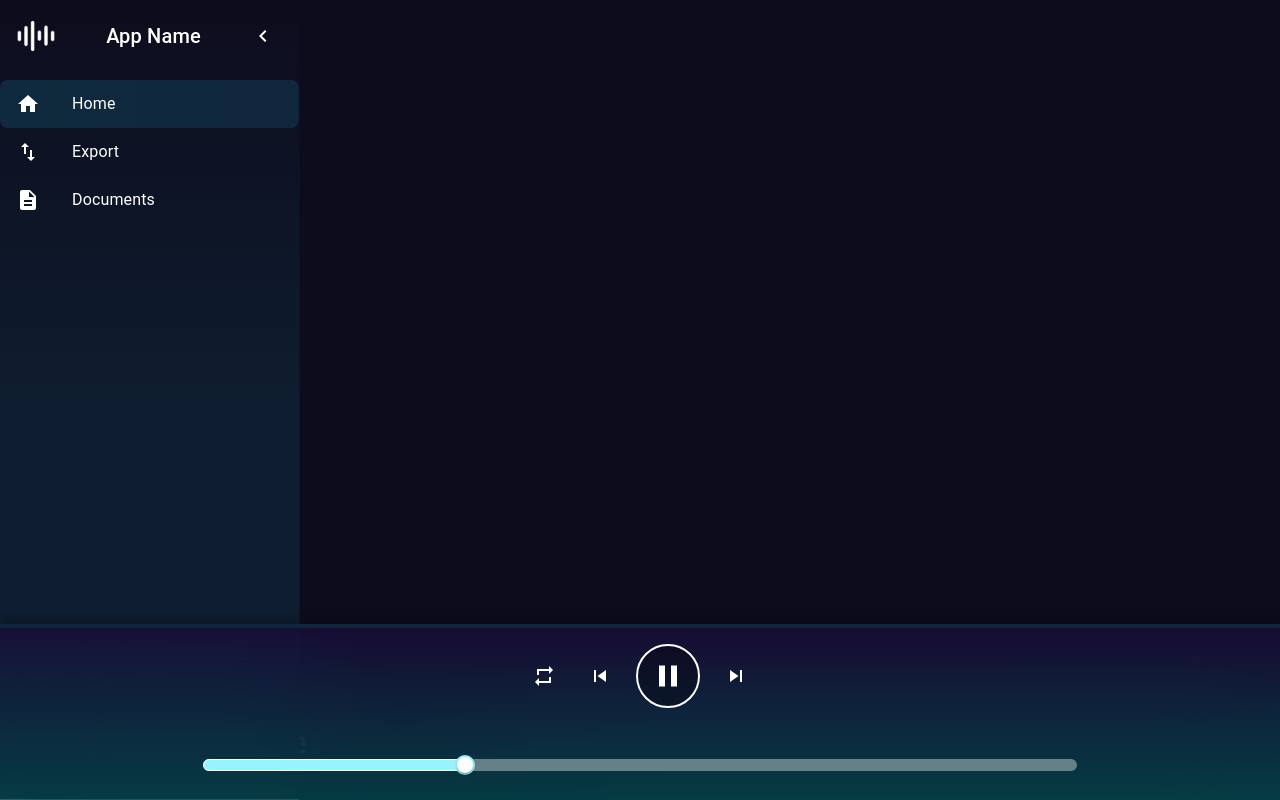
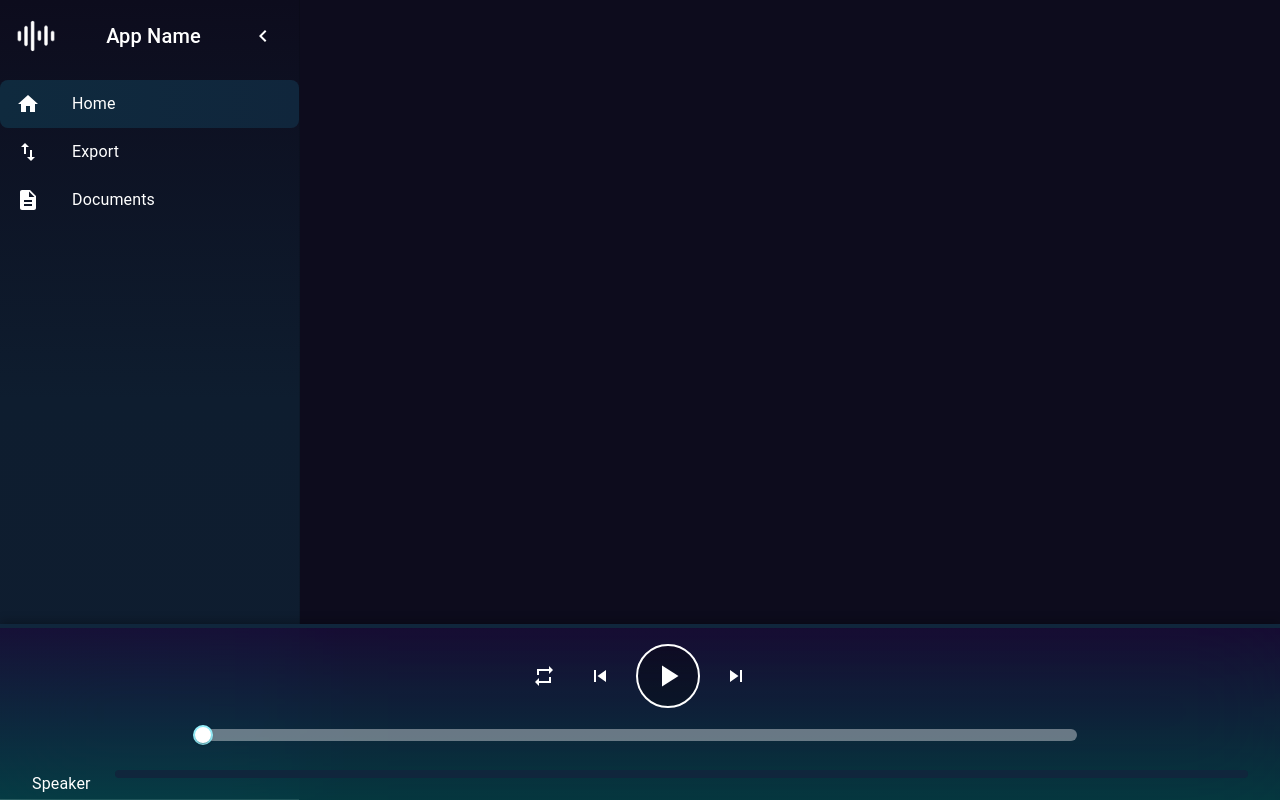
Before and after one commit to KaterinaSmilevska/SpeakerDiarizationFrontend, a React (Create React App) app in the folder speaker-diarization-frontend/: page / in a window 1280 px wide. Built offline with nearby package versions, Linux system fonts and the light colour scheme.

Commit message:
Testing the Speaker Sound Wave Form

```diff
--- a/speaker-diarization-frontend/src/components/App/App.jsx
+++ b/speaker-diarization-frontend/src/components/App/App.jsx
@@ -2,7 +2,7 @@ import React from 'react';
 import { BrowserRouter as Router, Route, Routes } from 'react-router-dom';
 import Navigation from '../Navigation/Navigation';
 import Home from '../Home/Home';
-import AudioPlayer from '../Player/AudioPlayer';
+import AudioPlayer from "../Player/AudioPlayer";
 
 const App = () => {
     return (
@@ -11,7 +11,7 @@ const App = () => {
                 <Navigation />
                 <main style={{ flexGrow: 1, display: 'flex', flexDirection: 'column' }}>
                     <Routes>
-                        <Route path="/" element={<Home />} />
+                        <Route path="/home" element={<Home />} />
                         <Route path="/export" />
                         <Route path="/documents" />
                     </Routes>
--- a/speaker-diarization-frontend/src/components/Home/Home.jsx
+++ b/speaker-diarization-frontend/src/components/Home/Home.jsx
@@ -1,11 +1,19 @@
 import React from "react";
 import { Box, Typography } from "@mui/material";
+import AudioPlayer from "../Player/AudioPlayer";
+
+// Static Data: Simulating JSON response from backend
+const speakers = [
+    { name: "Speaker 1", startTime: 5.0, endTime: 10.0 },
+    { name: "Speaker 2", startTime: 12.0, endTime: 15.0 },
+    { name: "Speaker 3", startTime: 20.0, endTime: 25.0 },
+];
 
 const Home = () => {
     return (
         <Box
             sx={{
-                background: 'linear-gradient(135deg, #0D0C1D, #0E1D2F, #0F1D30)', // Adjusted gradient
+                background: 'linear-gradient(135deg, #0D0C1D, #0E1D2F, #0F1D30)',
                 color: '#ffffff',
                 padding: 3,
                 overflow: 'auto',
@@ -14,6 +22,11 @@ const Home = () => {
             <Typography variant="h4" gutterBottom>
                 Welcome to Home
             </Typography>
+
+            <AudioPlayer
+                audioSrc="path_to_your_audio_file.mp3"
+                speakers={speakers}
+            />
         </Box>
     );
 };
--- a/speaker-diarization-frontend/src/components/Navigation/Navigation.jsx
+++ b/speaker-diarization-frontend/src/components/Navigation/Navigation.jsx
@@ -58,7 +58,6 @@ const Navigation = () => {
                         height: '100%',
                     }}
                 >
-                    {/* Header Section */}
                     <Box
                         sx={{
                             display: 'flex',
--- a/speaker-diarization-frontend/src/components/Player/AudioPlayer.jsx
+++ b/speaker-diarization-frontend/src/components/Player/AudioPlayer.jsx
@@ -1,10 +1,49 @@
-import React from 'react';
+import React, { useState, useRef, useEffect } from 'react';
 import { useLocation } from 'react-router-dom';
-import { Box, Slider, IconButton } from '@mui/material';
-import { SkipPrevious, Pause, SkipNext, Repeat } from '@mui/icons-material';
+import { Box, Slider, IconButton, Typography } from '@mui/material';
+import { SkipPrevious, Pause, SkipNext, PlayArrow, Repeat } from '@mui/icons-material';
+
+// Static Data: Simulating speaker data
+const speakers = [
+    { name: "Speaker 1", startTime: 5.0, endTime: 10.0 },
+    { name: "Speaker 2", startTime: 12.0, endTime: 15.0 },
+    { name: "Speaker 3", startTime: 20.0, endTime: 25.0 },
+];
 
 const AudioPlayer = () => {
     const { pathname } = useLocation();
+    const [currentTime, setCurrentTime] = useState(0);
+    const [isPlaying, setIsPlaying] = useState(false);
+    const audioRef = useRef(null);
+
+    useEffect(() => {
+        if (pathname !== '/') return;
+
+        const handleTimeUpdate = () => {
+            setCurrentTime(audioRef.current.currentTime);
+        };
+
+        const audioElement = audioRef.current;
+        audioElement.addEventListener('timeupdate', handleTimeUpdate);
+
+        return () => {
+            audioElement.removeEventListener('timeupdate', handleTimeUpdate);
+        };
+    }, [pathname]);
+
+    const handlePlayPause = () => {
+        if (isPlaying) {
+            audioRef.current.pause();
+        } else {
+            audioRef.current.play();
+        }
+        setIsPlaying(!isPlaying);
+    };
+
+    const handleSliderChange = (event, newValue) => {
+        audioRef.current.currentTime = newValue;
+        setCurrentTime(newValue);
+    };
 
     if (pathname !== '/') return null;
 
@@ -29,6 +68,8 @@ const AudioPlayer = () => {
                 borderTop: '4px solid #10263C',
             }}
         >
+            <audio ref={audioRef} src="path_to_your_audio_file.mp3" />
+
             <Box sx={{ display: 'flex', alignItems: 'center', gap: 2, marginBottom: 1 }}>
                 <IconButton color="inherit">
                     <Repeat />
@@ -48,8 +89,8 @@ const AudioPlayer = () => {
                         background: 'rgba(0, 0, 0, 0.3)',
                     }}
                 >
-                    <IconButton color="inherit">
-                        <Pause sx={{ fontSize: 36 }} />
+                    <IconButton color="inherit" onClick={handlePlayPause}>
+                        {isPlaying ? <Pause sx={{ fontSize: 36 }} /> : <PlayArrow sx={{ fontSize: 36 }} />}
                     </IconButton>
                 </Box>
                 <IconButton color="inherit">
@@ -60,7 +101,10 @@ const AudioPlayer = () => {
             <Box sx={{ width: '100%', display: 'flex', justifyContent: 'center' }}>
                 <Slider
                     aria-label="Audio Playback"
-                    defaultValue={30}
+                    value={currentTime}
+                    min={0}
+                    max={audioRef.current?.duration || 0}
+                    onChange={handleSliderChange}
                     sx={{
                         width: '70%',
                         height: 12,
@@ -75,6 +119,26 @@ const AudioPlayer = () => {
                     }}
                 />
             </Box>
+
+            {/* Display Speaker Information */}
+            <Box sx={{ width: '100%', padding: '0 16px', marginTop: 2 }}>
+                {speakers.map((speaker, index) => (
+                    <Box key={index} sx={{ display: 'flex', justifyContent: 'space-between', marginBottom: 1 }}>
+                        <Typography variant="subtitle1">
+                            {speaker.name}
+                        </Typography>
+                        <Box
+                            sx={{
+                                width: '100%',
+                                height: 8,
+                                backgroundColor: currentTime >= speaker.startTime && currentTime <= speaker.endTime ? "#07D1DE" : "#10263C",
+                                borderRadius: 1,
+                                marginLeft: 2,
+                            }}
+                        />
+                    </Box>
+                ))}
+            </Box>
         </Box>
     );
 };
```
